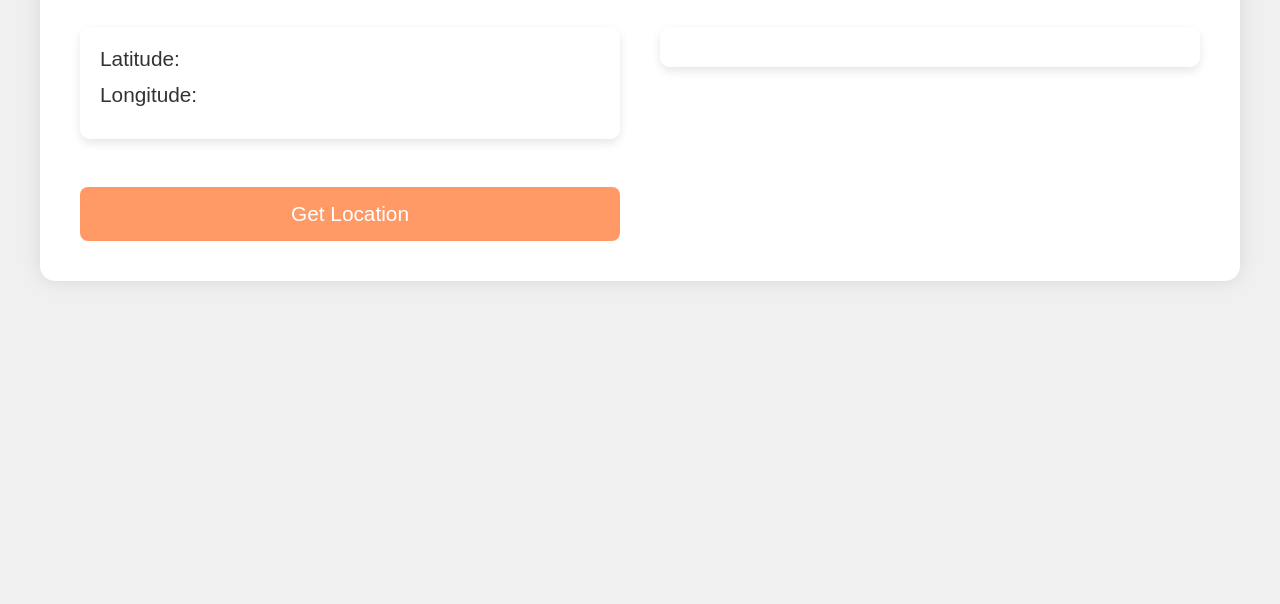
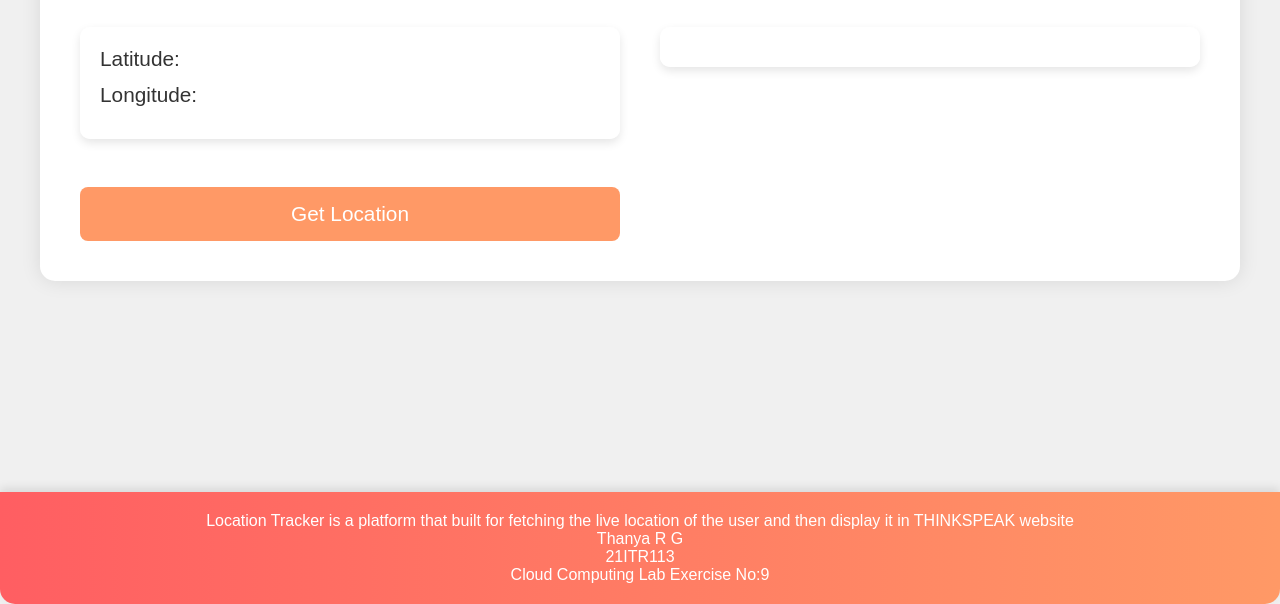
Before and after one commit to Thanya113/21ITR113-LocationTracker, a plain HTML site: page index.html in a window 1280 px wide. Shown: the part 196-800 px from the top of the page. Drawn offline with Linux system fonts and the light colour scheme.

Commit message:
Update index.html

```diff
--- a/index.html
+++ b/index.html
@@ -37,6 +37,12 @@
             </div>
         </div>
     </div>
+      <footer>
+        <p>Location Tracker is a platform that built for fetching the live location of the user and then display it in THINKSPEAK website</p>
+        <p>Thanya R G</p>
+        <p>21ITR113</p>
+        <p>Cloud Computing Lab Exercise No:9</p>
+    </footer>
     <script src="script.js"></script>
 </body>
 </html>
```
